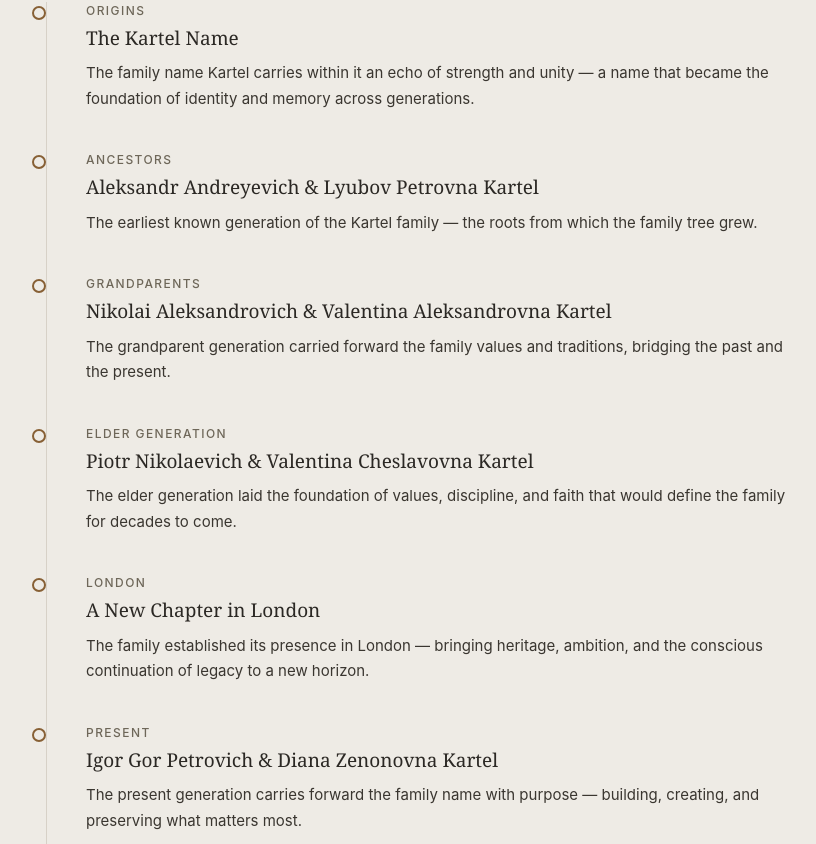
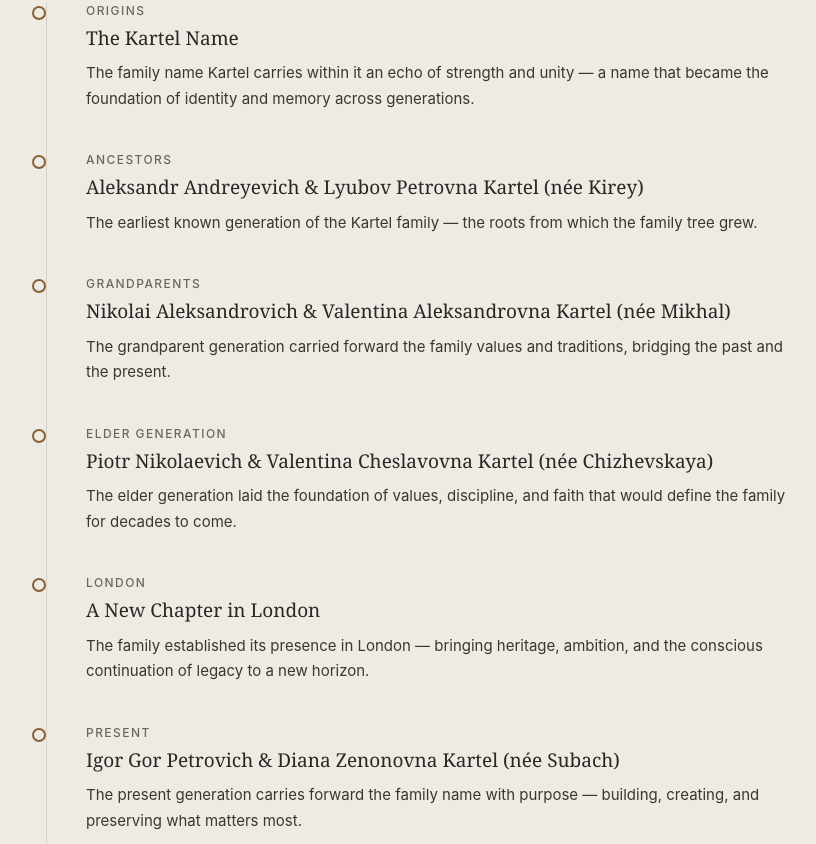
Before and after one commit to SmartGroup-edu/kartel-site, a Next.js app: page /en/family in a window 1280 px wide. Shown: the part 1556-2400 px from the top of the page, without its empty margins (234-1050 px from the left). Built offline with nearby package versions, Linux system fonts and the light colour scheme.

Commit message:
feat: add maiden names (née) to women in family tree

```diff
--- a/app/components/FamilyTimeline.tsx
+++ b/app/components/FamilyTimeline.tsx
@@ -24,8 +24,8 @@ const EVENTS: TimelineEvent[] = [
     id: "ancestors",
     yearEN: "Ancestors",
     yearRU: "Прародители",
-    titleEN: "Aleksandr Andreyevich & Lyubov Petrovna Kartel",
-    titleRU: "Александр Андреевич и Любовь Петровна Картель",
+    titleEN: "Aleksandr Andreyevich & Lyubov Petrovna Kartel (née Kirey)",
+    titleRU: "Александр Андреевич и Любовь Петровна Картель (Кирей)",
     descEN: "The earliest known generation of the Kartel family — the roots from which the family tree grew.",
     descRU: "Самое раннее известное поколение семьи Картель — корни, из которых выросло семейное древо.",
   },
@@ -33,8 +33,8 @@ const EVENTS: TimelineEvent[] = [
     id: "grandparents",
     yearEN: "Grandparents",
     yearRU: "Дедушки и бабушки",
-    titleEN: "Nikolai Aleksandrovich & Valentina Aleksandrovna Kartel",
-    titleRU: "Николай Александрович и Валентина Александровна Картель",
+    titleEN: "Nikolai Aleksandrovich & Valentina Aleksandrovna Kartel (née Mikhal)",
+    titleRU: "Николай Александрович и Валентина Александровна Картель (Михаль)",
     descEN: "The grandparent generation carried forward the family values and traditions, bridging the past and the present.",
     descRU: "Поколение дедушек и бабушек передало семейные ценности и традиции, связав прошлое с настоящим.",
   },
@@ -42,8 +42,8 @@ const EVENTS: TimelineEvent[] = [
     id: "elders",
     yearEN: "Elder Generation",
     yearRU: "Старшее поколение",
-    titleEN: "Piotr Nikolaevich & Valentina Cheslavovna Kartel",
-    titleRU: "Пётр Николаевич и Валентина Чеславовна Картель",
+    titleEN: "Piotr Nikolaevich & Valentina Cheslavovna Kartel (née Chizhevskaya)",
+    titleRU: "Пётр Николаевич и Валентина Чеславовна Картель (Чижевская)",
     descEN: "The elder generation laid the foundation of values, discipline, and faith that would define the family for decades to come.",
     descRU: "Старшее поколение заложило фундамент ценностей, дисциплины и веры, определивших семью на десятилетия вперёд.",
   },
@@ -60,8 +60,8 @@ const EVENTS: TimelineEvent[] = [
     id: "present",
     yearEN: "Present",
     yearRU: "Настоящее",
-    titleEN: "Igor Gor Petrovich & Diana Zenonovna Kartel",
-    titleRU: "Игорь Гор Петрович и Диана Зеноновна Картель",
+    titleEN: "Igor Gor Petrovich & Diana Zenonovna Kartel (née Subach)",
+    titleRU: "Игорь Гор Петрович и Диана Зеноновна Картель (Субоч)",
     descEN: "The present generation carries forward the family name with purpose — building, creating, and preserving what matters most.",
     descRU: "Настоящее поколение продолжает семейное имя с целеустремлённостью — созидая, строя и сохраняя самое важное.",
   },
--- a/app/components/FamilyTree.tsx
+++ b/app/components/FamilyTree.tsx
@@ -17,13 +17,13 @@ interface FamilyTreeProps {
 
 const NODES: TreeNode[] = [
   { id: "aleksandr", nameEN: "Aleksandr Andreyevich Kartel", nameRU: "Александр Андреевич Картель", roleEN: "Ancestor", roleRU: "Прародители", generation: "ancestor" },
-  { id: "lyubov", nameEN: "Lyubov Petrovna Kartel", nameRU: "Любовь Петровна Картель", roleEN: "Ancestor", roleRU: "Прародители", generation: "ancestor" },
+  { id: "lyubov", nameEN: "Lyubov Petrovna Kartel (née Kirey)", nameRU: "Любовь Петровна Картель (Кирей)", roleEN: "Ancestor", roleRU: "Прародители", generation: "ancestor" },
   { id: "nikolai", nameEN: "Nikolai Aleksandrovich Kartel", nameRU: "Николай Александрович Картель", roleEN: "Grandparent", roleRU: "Дедушки и бабушки", generation: "grandparent" },
-  { id: "valentina_a", nameEN: "Valentina Aleksandrovna Kartel", nameRU: "Валентина Александровна Картель", roleEN: "Grandparent", roleRU: "Дедушки и бабушки", generation: "grandparent" },
+  { id: "valentina_a", nameEN: "Valentina Aleksandrovna Kartel (née Mikhal)", nameRU: "Валентина Александровна Картель (Михаль)", roleEN: "Grandparent", roleRU: "Дедушки и бабушки", generation: "grandparent" },
   { id: "piotr", nameEN: "Piotr Nikolaevich Kartel", nameRU: "Петр Николаевич Картель", roleEN: "Elder generation", roleRU: "Старшее поколение", generation: "elder" },
-  { id: "valentina", nameEN: "Valentina Cheslavovna Kartel", nameRU: "Валентина Чеславовна Картель", roleEN: "Elder generation", roleRU: "Старшее поколение", generation: "elder" },
+  { id: "valentina", nameEN: "Valentina Cheslavovna Kartel (née Chizhevskaya)", nameRU: "Валентина Чеславовна Картель (Чижевская)", roleEN: "Elder generation", roleRU: "Старшее поколение", generation: "elder" },
   { id: "igor", nameEN: "Igor Gor Petrovich Kartel", nameRU: "Игорь Гор Петрович Картель", roleEN: "Family representative, London", roleRU: "Представитель семьи, Лондон", generation: "current" },
-  { id: "diana", nameEN: "Diana Zenonovna Kartel", nameRU: "Диана Зеноновна Картель", roleEN: "Present generation", roleRU: "Настоящее поколение", generation: "current" },
+  { id: "diana", nameEN: "Diana Zenonovna Kartel (née Subach)", nameRU: "Диана Зеноновна Картель (Субоч)", roleEN: "Present generation", roleRU: "Настоящее поколение", generation: "current" },
   { id: "dominika", nameEN: "Dominika Igorevna Kartel", nameRU: "Доминика Игоревна Картель", roleEN: "Next generation", roleRU: "Новое поколение", generation: "next" },
   { id: "arina", nameEN: "Arina Igorevna Kartel", nameRU: "Арина Игоревна Картель", roleEN: "Next generation", roleRU: "Новое поколение", generation: "next" },
   { id: "kaid", nameEN: "Igor Kaid Igorevich Kartel", nameRU: "Игорь Каид Игоревич Картель", roleEN: "Next generation", roleRU: "Новое поколение", generation: "next" },
--- a/app/content/family.ts
+++ b/app/content/family.ts
@@ -30,13 +30,13 @@ export const familyContent = {
     } as Record<Generation, string>,
     people: [
       { name: "Aleksandr Andreyevich Kartel", description: "Ancestor of the Kartel family.", generation: "ancestor" as Generation },
-      { name: "Lyubov Petrovna Kartel", description: "Ancestor of the Kartel family.", generation: "ancestor" as Generation },
+      { name: "Lyubov Petrovna Kartel (née Kirey)", description: "Ancestor of the Kartel family.", generation: "ancestor" as Generation },
       { name: "Nikolai Aleksandrovich Kartel", description: "Grandparent of the Kartel family.", generation: "grandparent" as Generation },
-      { name: "Valentina Aleksandrovna Kartel", description: "Grandparent of the Kartel family.", generation: "grandparent" as Generation },
+      { name: "Valentina Aleksandrovna Kartel (née Mikhal)", description: "Grandparent of the Kartel family.", generation: "grandparent" as Generation },
       { name: "Piotr Nikolaevich Kartel", description: "Representative of the elder generation of the Kartel family. 8 February 1955, Belarus — 3 January 2026, London. Laid to rest at the City of London Cemetery. In cherished memory.", generation: "elder" as Generation },
-      { name: "Valentina Cheslavovna Kartel", description: "Representative of the older generation of the Kartel family.", generation: "elder" as Generation },
+      { name: "Valentina Cheslavovna Kartel (née Chizhevskaya)", description: "Representative of the older generation of the Kartel family.", generation: "elder" as Generation },
       { name: "Igor Gor Petrovich Kartel", description: "Family representative in London.", generation: "current" as Generation },
-      { name: "Diana Zenonovna Kartel", description: "Member of the Kartel family.", generation: "current" as Generation },
+      { name: "Diana Zenonovna Kartel (née Subach)", description: "Member of the Kartel family.", generation: "current" as Generation },
       { name: "Dominika Igorevna Kartel", description: "Next generation.", generation: "next" as Generation },
       { name: "Arina Igorevna Kartel", description: "Next generation.", generation: "next" as Generation },
       { name: "Igor Kaid Igorevich Kartel", description: "Next generation.", generation: "next" as Generation },
@@ -60,13 +60,13 @@ export const familyContent = {
     } as Record<Generation, string>,
     people: [
       { name: "Александр Андреевич Картель", description: "Прародитель семьи Картель.", generation: "ancestor" as Generation },
-      { name: "Любовь Петровна Картель", description: "Прародительница семьи Картель.", generation: "ancestor" as Generation },
+      { name: "Любовь Петровна Картель (Кирей)", description: "Прародительница семьи Картель.", generation: "ancestor" as Generation },
       { name: "Николай Александрович Картель", description: "Дед семьи Картель.", generation: "grandparent" as Generation },
-      { name: "Валентина Александровна Картель", description: "Бабушка семьи Картель.", generation: "grandparent" as Generation },
+      { name: "Валентина Александровна Картель (Михаль)", description: "Бабушка семьи Картель.", generation: "grandparent" as Generation },
       { name: "Петр Николаевич Картель", description: "Представитель старшего поколения семьи Картель. 8 февраля 1955, Беларусь — 3 января 2026, Лондон. Похоронен на кладбище Сити-оф-Лондон. Светлая память.", generation: "elder" as Generation },
-      { name: "Валентина Чеславовна Картель", description: "Представительница старшего поколения семьи Картель.", generation: "elder" as Generation },
+      { name: "Валентина Чеславовна Картель (Чижевская)", description: "Представительница старшего поколения семьи Картель.", generation: "elder" as Generation },
       { name: "Игорь Гор Петрович Картель", description: "Представитель семьи в Лондоне.", generation: "current" as Generation },
-      { name: "Диана Зеноновна Картель", description: "Член семьи Картель.", generation: "current" as Generation },
+      { name: "Диана Зеноновна Картель (Субоч)", description: "Член семьи Картель.", generation: "current" as Generation },
       { name: "Доминика Игоревна Картель", description: "Новое поколение.", generation: "next" as Generation },
       { name: "Арина Игоревна Картель", description: "Новое поколение.", generation: "next" as Generation },
       { name: "Игорь Каид Игоревич Картель", description: "Новое поколение.", generation: "next" as Generation },
```
